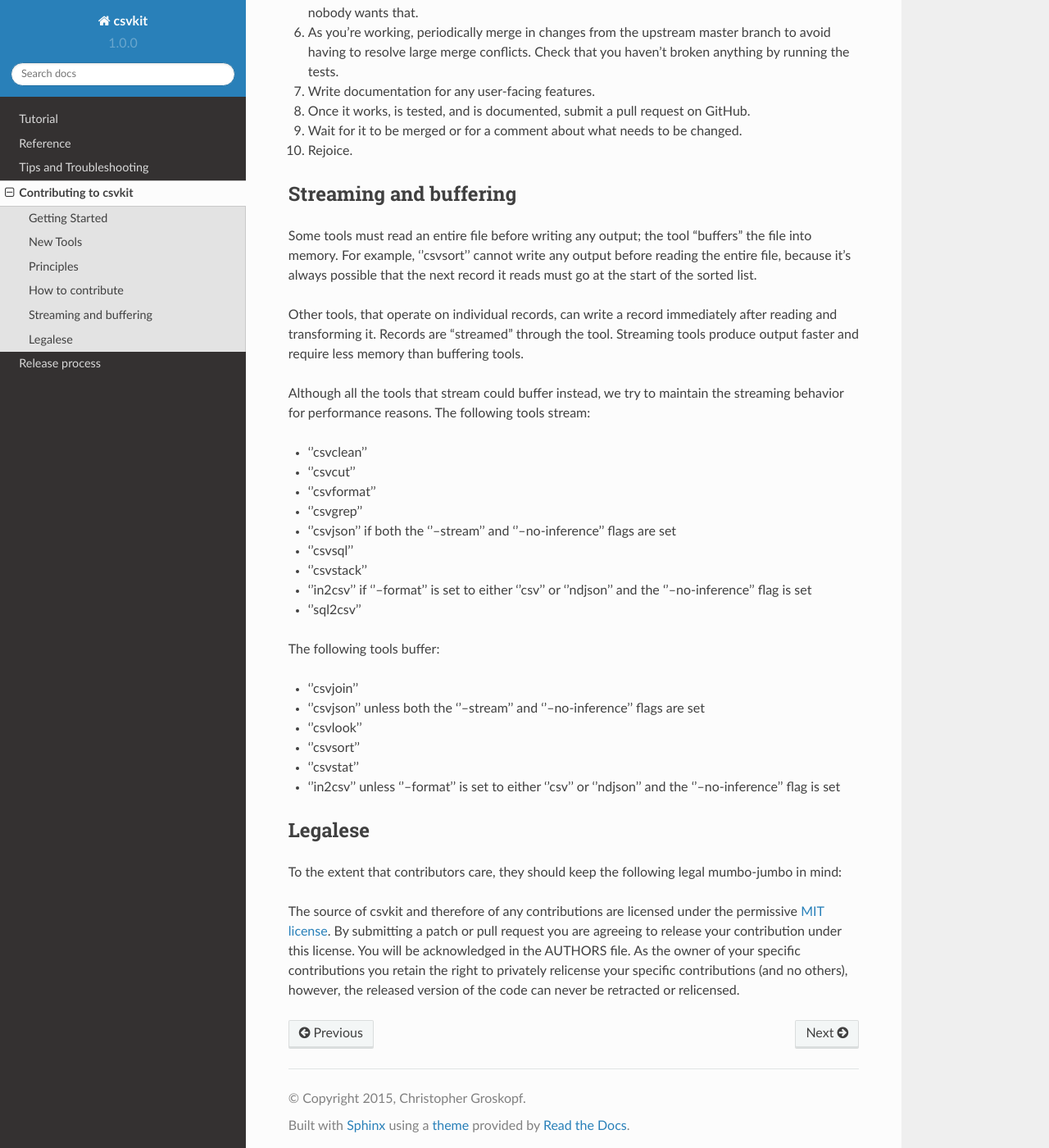
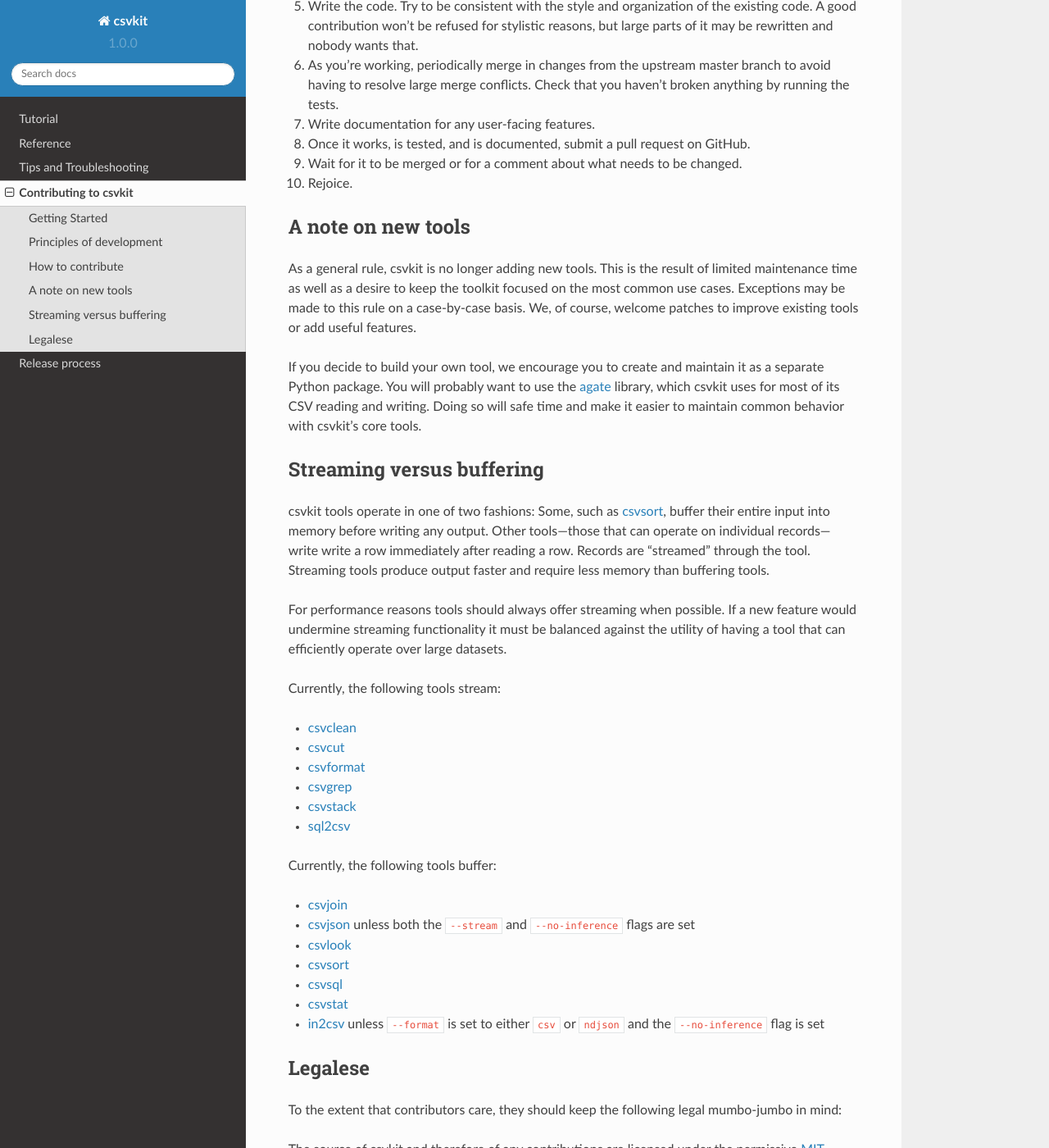
Before and after one commit to wireservice/csvkit, a Sphinx documentation site: the page built from docs/contributing.rst, in a window 1280 px wide and 1400 px high, scrolled down 1666 px. Shown: the whole window at 82% size. Built offline with Sphinx 7.4.7 and the Read the Docs theme 2.0.0, drawn with Linux system fonts in a browser that asks for light colours; some of the changed text lies outside the part shown.

Commit message:
Revise contributions docs.

```diff
--- a/docs/contributing.rst
+++ b/docs/contributing.rst
@@ -1,6 +1,12 @@
 ======================
 Contributing to csvkit
 ======================
+
+csvkit actively encourages contributions from people of all genders, races, ethnicities, ages, creeds, nationalities, persuasions, alignments, sizes, shapes, and journalistic affiliations. You are welcome here.
+
+We seek contributions from developers and non-developers of all skill levels. We will typically accept bug fixes and documentation updates with minimal fuss. If you want to work on a larger feature—great! The maintainers will be happy to provide feedback and code review on your implementation.
+
+Before making any changes or additions to csvkit, please be sure to read the rest of this document, especially the "Principles of development" section.
 
 Getting Started
 ===============
@@ -20,15 +26,8 @@
     python setup.py develop
     tox
 
-New Tools
-=========
-
-The maintainers have decided not to merge or maintain new tools; there is simply not enough time to do so. Our focus is instead on making the existing tools as good as possible. We welcome patches to improve existing tools.
-
-We encourage you to create and maintain your own tools as separate Python packages. You may want to use the `agate <http://agate.readthedocs.io/>`_ library, which csvkit uses for most of its CSV reading and writing. Doing so will make it easier to maintain common behavior with csvkit’s tools.
-
-Principles
-==========
+Principles of development
+=========================
 
 csvkit is to tables as Unix text processing commands (cut, grep, cat, sort) are to text. As such, csvkit adheres to `the Unix philosophy <http://en.wikipedia.org/wiki/Unix_philosophy>`_.
 
@@ -44,9 +43,9 @@
 
 As there is no single, standard CSV format, csvkit encourages popular formatting options:
 
-* Output targets broad compatibility. Quoting is done with double-quotes and only when required, fields are delimited with commas, and rows are terminated with Unix line endings ("\\n").
+* Output targets broad compatibility: Quoting is done with double-quotes and only when required. Fields are delimited with commas. Rows are terminated with Unix line endings ("\\n").
 
-* Output favors consistency over brevity. Floats always include at least one decimal place, even if they are round. Dates and times are output in ISO 8601 format.
+* Output favors consistency over brevity: Numbers always include at least one decimal place, even if they are round. Dates and times are output in ISO 8601 format. Null values are rendered as empty strings.
 
 How to contribute
 =================
@@ -62,33 +61,38 @@
 #. Wait for it to be merged or for a comment about what needs to be changed.
 #. Rejoice.
 
-Streaming and buffering
-=======================
+A note on new tools
+===================
 
-Some tools must read an entire file before writing any output; the tool "buffers" the file into memory. For example, ''csvsort'' cannot write any output before reading the entire file, because it's always possible that the next record it reads must go at the start of the sorted list.
+As a general rule, csvkit is no longer adding new tools. This is the result of limited maintenance time as well as a desire to keep the toolkit focused on the most common use cases. Exceptions may be made to this rule on a case-by-case basis. We, of course, welcome patches to improve existing tools or add useful features.
 
-Other tools, that operate on individual records, can write a record immediately after reading and transforming it. Records are "streamed" through the tool. Streaming tools produce output faster and require less memory than buffering tools.
+If you decide to build your own tool, we encourage you to create and maintain it as a separate Python package. You will probably want to use the `agate <http://agate.readthedocs.io/>`_ library, which csvkit uses for most of its CSV reading and writing. Doing so will safe time and make it easier to maintain common behavior with csvkit’s core tools.
 
-Although all the tools that stream could buffer instead, we try to maintain the streaming behavior for performance reasons. The following tools stream:
+Streaming versus buffering
+==========================
 
-* ''csvclean''
-* ''csvcut''
-* ''csvformat''
-* ''csvgrep''
-* ''csvjson'' if both the ''--stream'' and ''--no-inference'' flags are set
-* ''csvsql''
-* ''csvstack''
-* ''in2csv'' if ''--format'' is set to either ''csv'' or ''ndjson'' and the ''--no-inference'' flag is set
-* ''sql2csv''
+csvkit tools operate in one of two fashions: Some, such as :doc:`/scripts/csvsort`, buffer their entire input into memory before writing any output. Other tools—those that can operate on individual records—write write a row immediately after reading a row. Records are "streamed" through the tool. Streaming tools produce output faster and require less memory than buffering tools.
 
-The following tools buffer:
+For performance reasons tools should always offer streaming when possible. If a new feature would undermine streaming functionality it must be balanced against the utility of having a tool that can efficiently operate over large datasets.
 
-* ''csvjoin''
-* ''csvjson'' unless both the ''--stream'' and ''--no-inference'' flags are set
-* ''csvlook''
-* ''csvsort''
-* ''csvstat''
-* ''in2csv'' unless ''--format'' is set to either ''csv'' or ''ndjson'' and the ''--no-inference'' flag is set
+Currently, the following tools stream:
+
+* :doc:`/scripts/csvclean`
+* :doc:`/scripts/csvcut`
+* :doc:`/scripts/csvformat`
+* :doc:`/scripts/csvgrep`
+* :doc:`/scripts/csvstack`
+* :doc:`/scripts/sql2csv`
+
+Currently, the following tools buffer:
+
+* :doc:`/scripts/csvjoin`
+* :doc:`/scripts/csvjson` unless both the ``--stream`` and ``--no-inference`` flags are set
+* :doc:`/scripts/csvlook`
+* :doc:`/scripts/csvsort`
+* :doc:`/scripts/csvsql`
+* :doc:`/scripts/csvstat`
+* :doc:`/scripts/in2csv` unless ``--format`` is set to either ``csv`` or ``ndjson`` and the ``--no-inference`` flag is set
 
 Legalese
 ========
```
